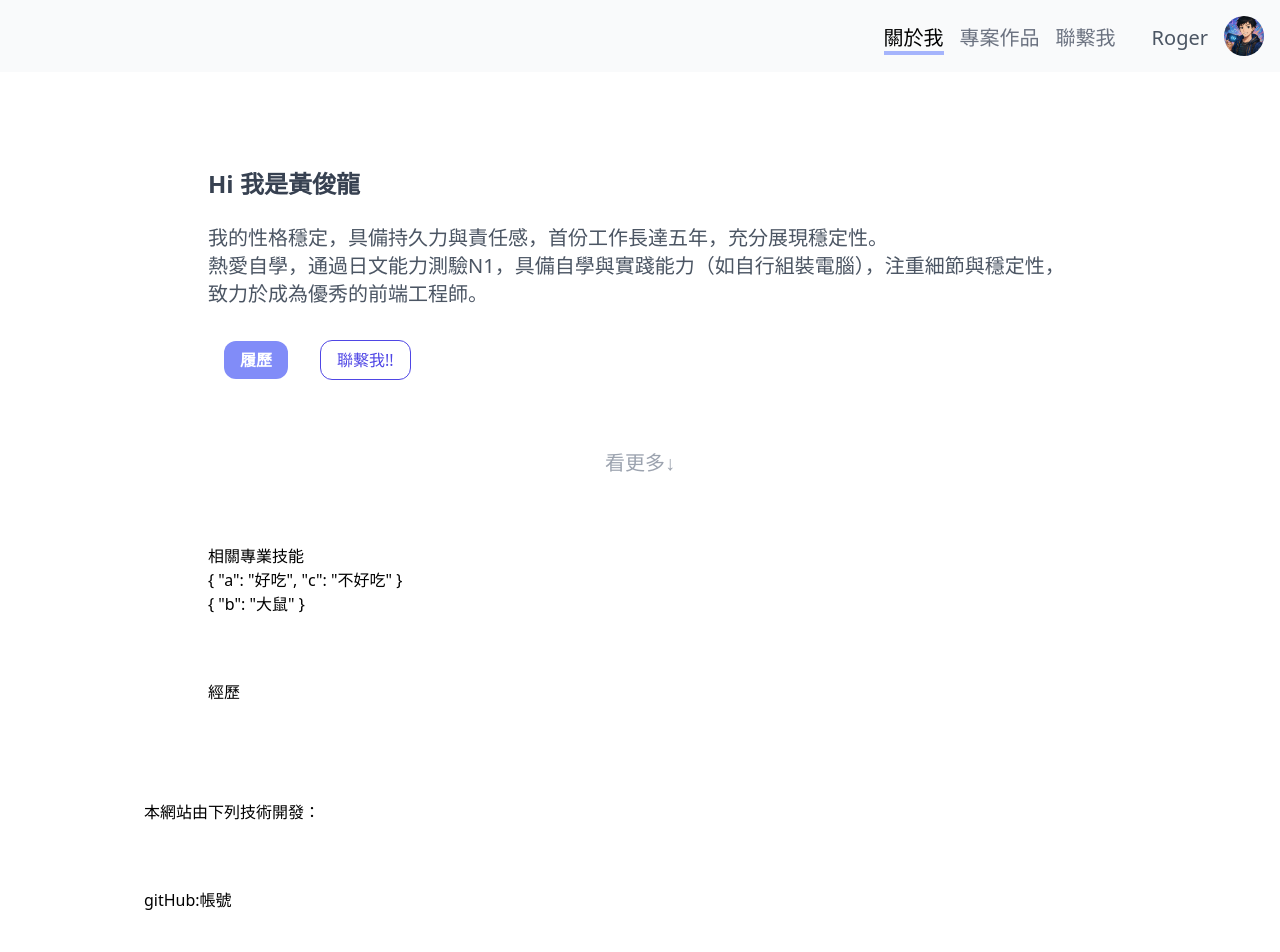
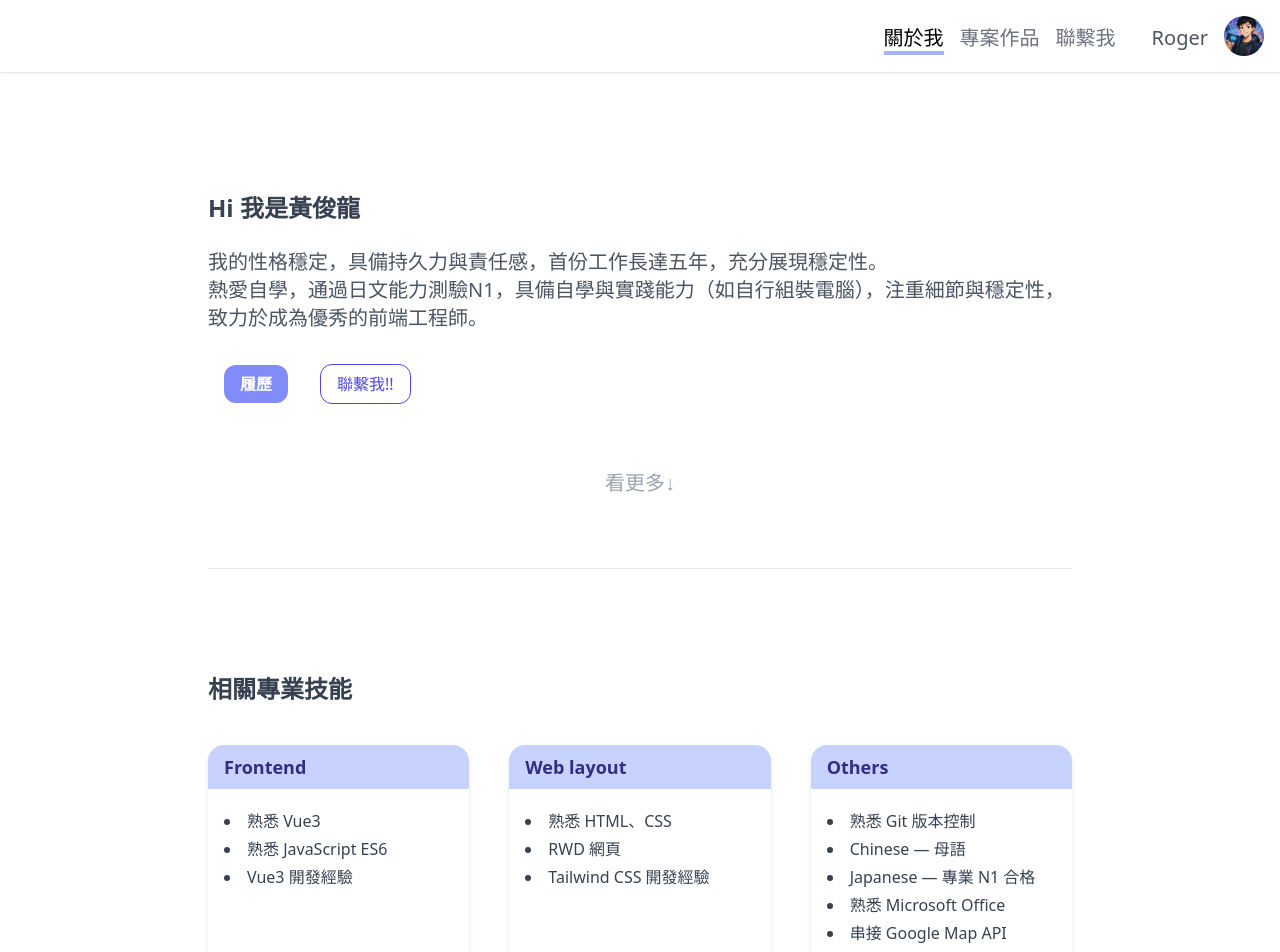
Before and after one commit to Roger0122/Resume, a Vue app: page / in a window 1280 px wide. Shown: the top 952 px of the page. Built offline with nearby package versions, Linux system fonts and the light colour scheme.

Commit message:
完備skills

```diff
--- a/package.json
+++ b/package.json
@@ -9,6 +9,7 @@
     "preview": "vite preview"
   },
   "dependencies": {
+    "pinia": "^3.0.2",
     "vue": "^3.5.13",
     "vue-router": "^4.5.1"
   },
--- a/src/App.vue
+++ b/src/App.vue
@@ -6,9 +6,9 @@ import { RouterView } from 'vue-router';
 
 <template>
 <div class="bg-gray-50 text-gray-800">
-<Navbar></Navbar>
+<Navbar class="fixed top-0 left-0 w-full z-50 bg-white shadow"></Navbar>
 </div>
-<main class="max-w-4xl mx-auto px-4 pt-24 space-y-16">
+<main class="max-w-4xl mx-auto px-4 pt-48 space-y-16">
 <RouterView></RouterView>
 </main>
 <footer class="max-w-5xl mx-auto px-4 pt-24 space-y-16">
--- a/src/assets/index.css
+++ b/src/assets/index.css
@@ -33,4 +33,16 @@
   .btn-more {
     @apply animate-bounce text-gray-400 hover:text-black transition-opacity duration-500 cursor-pointer
   }
+
+  .skill-card {
+    @apply bg-white rounded-2xl shadow-md w-full max-w-md mx-auto hover:bg-indigo-100;
+  }
+
+  .skill-card-title {
+    @apply bg-indigo-200 text-indigo-900 text-lg font-bold px-4 p-2 rounded-t-2xl hover:bg-indigo-300;
+  }
+
+ .skill-list {
+    @apply list-disc list-inside text-gray-700 mt-1 space-y-1 px-4 py-4;
+  }
 }
--- a/src/main.js
+++ b/src/main.js
@@ -1,4 +1,5 @@
 import { createApp } from 'vue'
+import { createPinia } from 'pinia'
 import App from './App.vue'
 import './assets/index.css'
 
@@ -10,8 +11,9 @@ const router = createRouter({
   routes,
   linkExactActiveClass: 'router-link-active'
 })
-
+const pinia =createPinia()
 const app = createApp(App);
 
 app.use(router)
+app.use(pinia)
 app.mount('#app')
--- /dev/null
+++ b/src/store/Experience.js
@@ -0,0 +1,38 @@
+import { defineStore } from 'pinia'
+import { ref } from 'vue'
+
+
+export const useExperienceStore = defineStore('useExperience',() => {
+  const Experience = ref([
+    {
+      category: 'Frontend',
+      items: [
+        '熟悉 Vue3',
+        '熟悉 JavaScript ES6',
+        'Vue3 開發經驗',
+      ]
+    },
+    {
+      category: 'Web layout',
+      items: [
+        '熟悉 HTML、CSS',
+        'RWD 網頁',
+        'Tailwind CSS 開發經驗',
+      ]
+    },
+    {
+      category: 'Others',
+      items: [
+        '熟悉 Git 版本控制',
+        'Chinese — 母語',
+        'Japanese — 專業 N1 合格',
+        '熟悉 Microsoft Office',
+        '串接 Google Map API',
+        'MySQL',
+      ]
+    }
+  ])
+ return {
+  Experience
+ }
+})
--- /dev/null
+++ b/src/store/Skill.js
@@ -0,0 +1,38 @@
+import { defineStore } from 'pinia'
+import { ref } from 'vue'
+
+
+export const useSkillStore = defineStore('useSkill',() => {
+  const skills = ref([
+    {
+      category: 'Frontend',
+      items: [
+        '熟悉 Vue3',
+        '熟悉 JavaScript ES6',
+        'Vue3 開發經驗',
+      ]
+    },
+    {
+      category: 'Web layout',
+      items: [
+        '熟悉 HTML、CSS',
+        'RWD 網頁',
+        'Tailwind CSS 開發經驗',
+      ]
+    },
+    {
+      category: 'Others',
+      items: [
+        '熟悉 Git 版本控制',
+        'Chinese — 母語',
+        'Japanese — 專業 N1 合格',
+        '熟悉 Microsoft Office',
+        '串接 Google Map API',
+        'MySQL',
+      ]
+    }
+  ])
+ return {
+  skills
+ }
+})
--- a/src/views/Experience.vue
+++ b/src/views/Experience.vue
@@ -1,10 +1,21 @@
 <script setup>
+import { useExperienceStore } from '../store/Experience'
 
-
+const ExperienceStore = useExperienceStore()
 </script>
 
 <template>
-<div>經歷</div>
+<div class="h2">過往經歷</div>
+
+<div class="ex-card"
+ v-for="(group, idx) in ExperienceStore.Experience"
+        :key="idx"
+>
+  <div class="ex-card-title">{{ group.category }}</div>
+  <div class="ex-card-content"></div>
+  <div class="ex-list" v-for="(item, i) in group.items" :key="i">{{ item }}</div>
+</div>
+
 
 
 
--- a/src/views/Home.vue
+++ b/src/views/Home.vue
@@ -53,7 +53,7 @@ onBeforeUnmount(() => {
     </div>
   </div>
 </div>
-
+<hr>
 <section id="skills">
   <Skill/>
 </section>
--- a/src/views/Navbar.vue
+++ b/src/views/Navbar.vue
@@ -21,7 +21,6 @@ import { RouterLink } from 'vue-router'
     </ul>
   </div>
 </div>
-
 </template>
 
 <style scoped>
--- a/src/views/Skills.vue
+++ b/src/views/Skills.vue
@@ -1,30 +1,25 @@
 <script setup>
-import { reactive } from 'vue';
+import { useSkillStore } from '../store/Skill'
 
-const item = reactive([
-  {
-    a:'好吃',
-    c:'不好吃',
-  },
-  {b:'大鼠'},
-])
+const skillStore = useSkillStore()
+
 
 </script>
 
 <template>
-<h2>相關專業技能</h2>
-<!-- 這邊 v-for 渲染-從store拿資料 -->
-<div v-for="items in item">
-<ul>
-  <li>{{ items }}</li>
-</ul>
+  <h2 class="h2 py-10">相關專業技能</h2>
+  <div class="flex gap-10">
+      <div
+        v-for="(group, idx) in skillStore.skills"
+        :key="idx"
+        class="skill-card"
+      >
+        <div class="skill-card-title">{{ group.category }}</div>
+        <ul class="skill-list">
+          <li v-for="(item, i) in group.items" :key="i">{{ item }}</li>
+        </ul>
+      </div>
 </div>
-
-
-
-<div>
-</div>
-
 </template>
 
 <style scoped>
```
Also changed, not shown: 1 other file (tests, documents, lock files or other folders).
